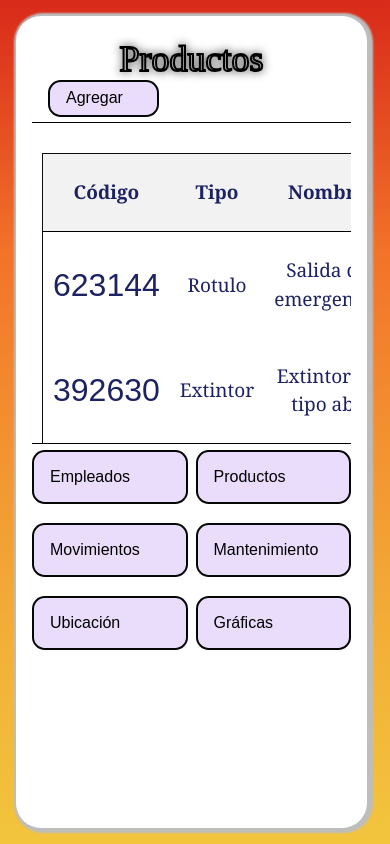
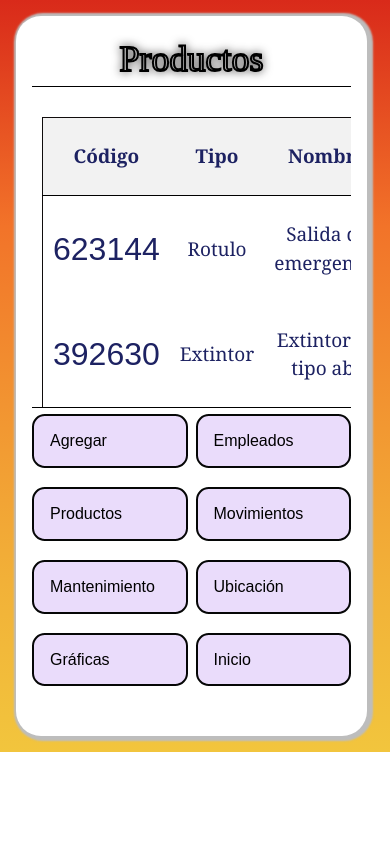
Before and after one commit to AntonyValverde/extinsurApp, a Next.js app: page /Gerentes/Productos in a window 390 px wide. Built offline with nearby package versions, Linux system fonts and the light colour scheme; a web font is replaced by a local one.

Commit message:
23 de agosto

```diff
--- a/src/pages/Gerentes/Empleados.tsx
+++ b/src/pages/Gerentes/Empleados.tsx
@@ -68,9 +68,7 @@ export default function Empleados() {
                         <section>
 
                             <h1 className="tituloEmpleados">Empleados</h1>
-                            <div className="sidebar_linkCuatro" >
-                                <a href="./RegistrarEmpleados"> Registrar</a>
-                            </div>
+
                             <div className="linea"></div>
                             <div className="tabla-container">
                                 <table className="TablaEmpleados">
@@ -196,6 +194,12 @@ export default function Empleados() {
                                 <Link className="sidebar_linkTres" href="/Gerentes/Ubicacion">Ubicación</Link>
                                 <Link className="sidebar_linkTres" href="/Gerentes/Gráficas">Gráficas</Link>
 
+                                <div className="sidebar_linkTres center-button" >
+                                    <a href="./RegistrarEmpleados"> Registrar</a>
+                                </div>
+
+                                <Link className="sidebar_linkTres" href="/">Inicio</Link>
+
                             </div>
                         </section>
                     </div>
--- a/src/pages/Gerentes/Productos.tsx
+++ b/src/pages/Gerentes/Productos.tsx
@@ -63,15 +63,13 @@ export default function Productos() {
                     <div><IndexGerenteInicioDos /></div>
 
 
-                    <div className="bodyEmpleados">
+                    <div className="bodyProductos">
 
 
                         <section>
 
                             <h1 className="tituloEmpleados">Productos</h1>
-                            <div className="sidebar_linkCuatro" onClick={handleModalOpenTres}>
-                                <h1>Agregar</h1>
-                            </div>
+
 
                             <div className="linea"></div>
                             <div className="contenedorTabla">
@@ -143,13 +141,16 @@ export default function Productos() {
                         </section>
                         <section>
                             <div className="containerButton">
+                                <div className="sidebar_linkTres" onClick={handleModalOpenTres}>
+                                    <h1>Agregar</h1>
+                                </div>
                                 <Link className="sidebar_linkTres" href="/Gerentes/Empleados">Empleados</Link>
                                 <Link className="sidebar_linkTres" href="/Gerentes/Productos">Productos</Link>
                                 <Link className="sidebar_linkTres" href="/Gerentes/Movimientos">Movimientos</Link>
                                 <Link className="sidebar_linkTres" href="/Gerentes/Mantenimiento">Mantenimiento</Link>
                                 <Link className="sidebar_linkTres" href="/Gerentes/Ubicacion">Ubicación</Link>
                                 <Link className="sidebar_linkTres" href="/Gerentes/Gráficas">Gráficas</Link>
-
+                                <Link className="sidebar_linkTres" href="/Gerentes/Gráficas">Inicio</Link>
                             </div>
                         </section>
                         <section>
--- a/src/styles/EmpleadosTabla.css
+++ b/src/styles/EmpleadosTabla.css
@@ -1,3 +1,12 @@
+.bodyProductos {
+    background-color: #fff;
+    width: 60rem;
+    height: 30rem;
+    margin-top: 2rem;
+    margin-left: 6%;
+    box-shadow: 2px 1px 2px 4px #bdbdbd;
+    border-radius: 25px;
+}
 .bodyEmpleados {
     background-color: #fff;
     width: 60rem;
@@ -112,9 +121,17 @@ th {
 
     .bodyEmpleados {
         width: 90%;
-        height: auto;
+        height: 50rem;
         margin: 1rem ;
         padding: 1rem;
+
+    }
+    .bodyProductos {
+        width: 90%;
+        height: 45rem;
+        margin: 1rem ;
+        padding: 1rem;
+
     }
 
     .tituloEmpleados {
@@ -126,14 +143,21 @@ th {
         font-size: 19px;
     }
 
-    /* Otros ajustes de estilos para pantallas pequeñas */
-}
+    .bodySidebar {
+        height: auto;
+
+    }
 
 
 
+}
 
-
-
+.bodySidebarDos {
+    margin: 0;
+    padding: 0;
+    height: 100vb;
+    overflow: hidden;
+}
 
 .modal {
     display: flex;
@@ -149,7 +173,6 @@ th {
 
 .modal-content {
     background: var(--bg-gradient);
-    /*rgb(40, 235 , 140, 0.7);*/
     width: 90vw;
     height: 60vh;
     margin-top: 0vw;
@@ -158,13 +181,6 @@ th {
     overflow: auto;
     border-radius: 10px 10px 0 0;
 }
-
-
-
-
-
-
-
 
 
 .fondoEmpleados {
@@ -225,13 +241,6 @@ th {
 }
 
 
-
-
-
-
-
-
-
 .contenedorTabla {
     top: 90vb;
     left: 20%;
--- a/src/styles/Movimientos.css
+++ b/src/styles/Movimientos.css
@@ -60,21 +60,9 @@
         background-color: #eadcfb;
         margin-bottom: 0.3rem;
         border-radius: 0.8rem;
+
+
     }
 
-    .sidebar_linkCuatro {
-        margin-top: -0.4rem;
-        font-family: fantasy;
-        font-size: 1rem;
-        text-decoration: none;
-        color: #000000;
-        padding: 0.3rem 1rem;
-        display: flex;
-        border: 2px solid #050606;
-        background-color: #eadcfb;
-        margin-left: 1rem;
-        margin-right: 12rem;
-        margin-bottom: 0.3rem;
-        border-radius: 0.8rem;
-    }
+
 }
--- a/src/styles/indexInicioSecion.css
+++ b/src/styles/indexInicioSecion.css
@@ -116,7 +116,7 @@
     padding: 1em 0;
     text-align: center;
     bottom: 0;
-    font-size: 22px;
+    font-size: 2rem;
     font-family: "Josefin_Sans";
     color: #0e0b0b;
     cursor: default;
@@ -183,7 +183,7 @@
     bottom: 0;
     color: #0e0b0b;
 
-    margin-top: 5px;
+    margin-left: 1rem;
     border-radius: 18px;
     border: 2px solid #050505;
 }
```
